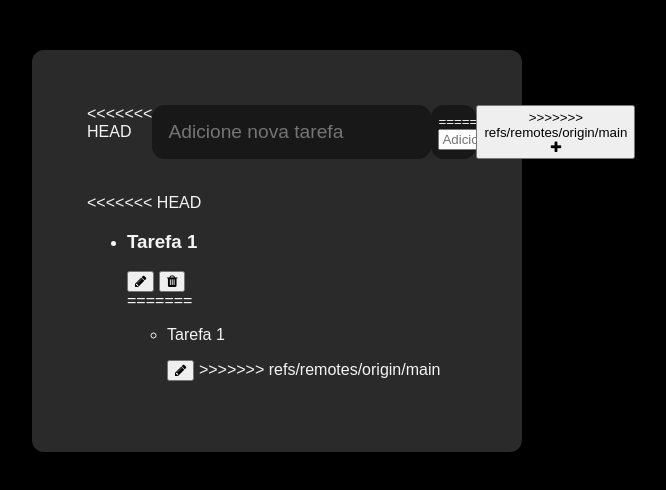
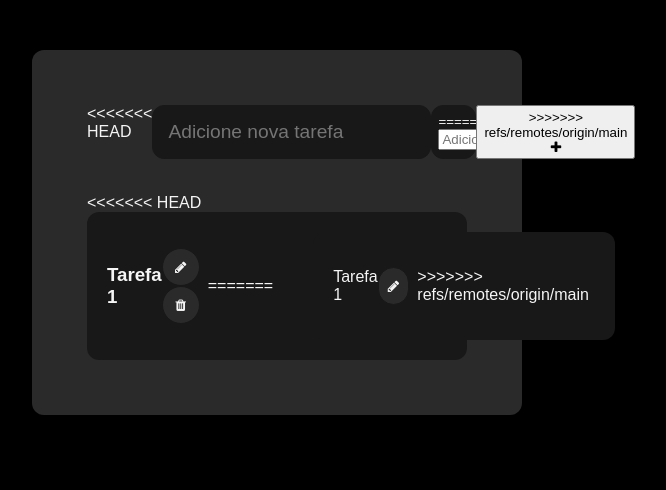
Before and after one commit to diogothug/to_do_list, a plain HTML site: page index.html in a window 1280 px wide. Shown: the whole page, without its empty margins (363-1029 px from the left). Drawn offline with Linux system fonts and the light colour scheme.

Commit message:
Terminada folha de estilo faltando js

```diff
--- a/estilo.css
+++ b/estilo.css
@@ -43,5 +43,44 @@ body {
 
 #botao_adicionar:hover {
     background: #1f1e1e;
+    cursor: pointer;
 
 }
+
+.textoTarefa {
+    padding: 0;
+    margin: 0;
+    color: whitesmoke;
+}
+
+#lista_tarefas {
+    list-style: none;
+    padding: 0;
+    margin: 0;
+}
+
+#lista_tarefas li {
+    padding: 20px;
+    background: #191818;
+    border-radius: 12px;
+    display: flex;
+    justify-content: space-between;
+    align-items: center;
+
+}
+
+.botaoAcao {
+    border-radius: 20px;
+    border: 1px solid #191818;
+    width: 38px;
+    height: 38px;
+    margin-right: 8px;
+    cursor: pointer;
+    background: #2b2a2a;
+    color: whitesmoke;
+}
+
+.botaoAcao:hover {
+    background: #3c3a3a;
+
+}
```
